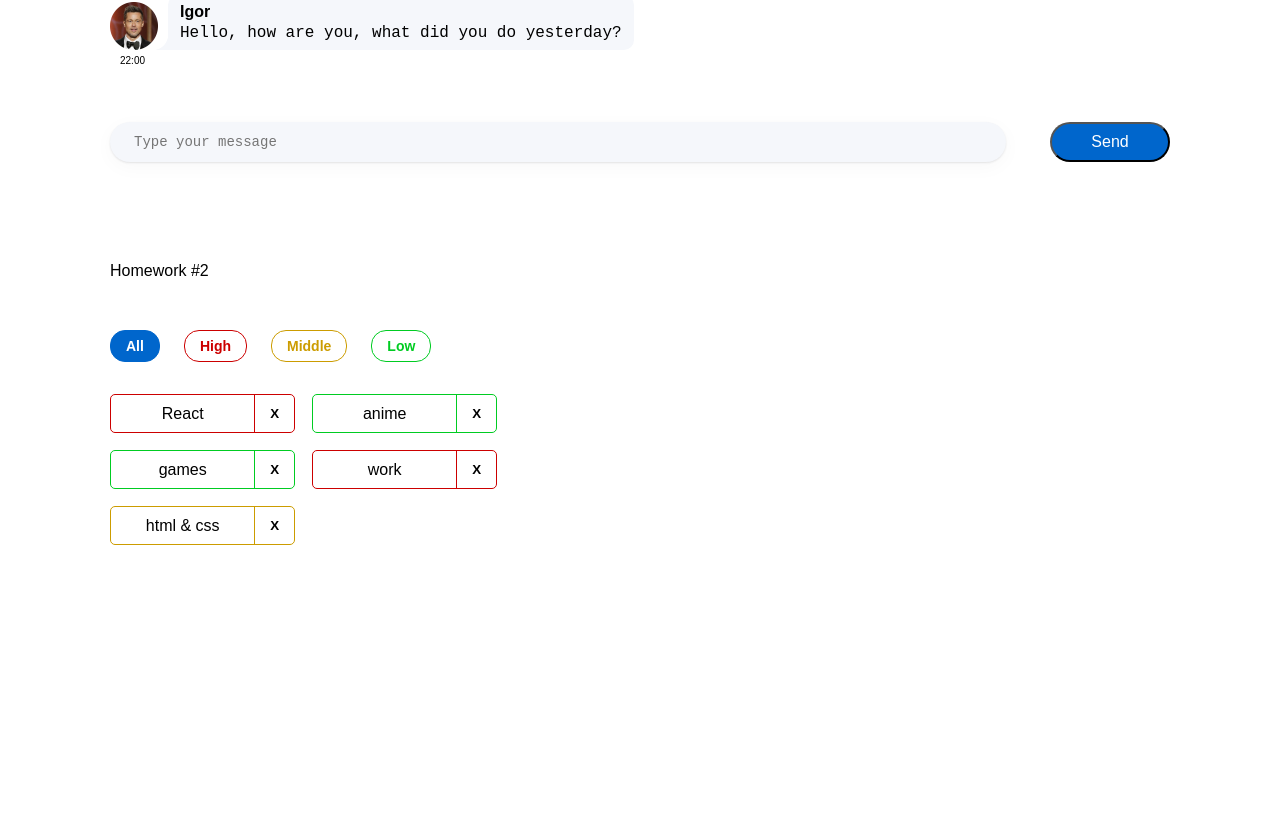
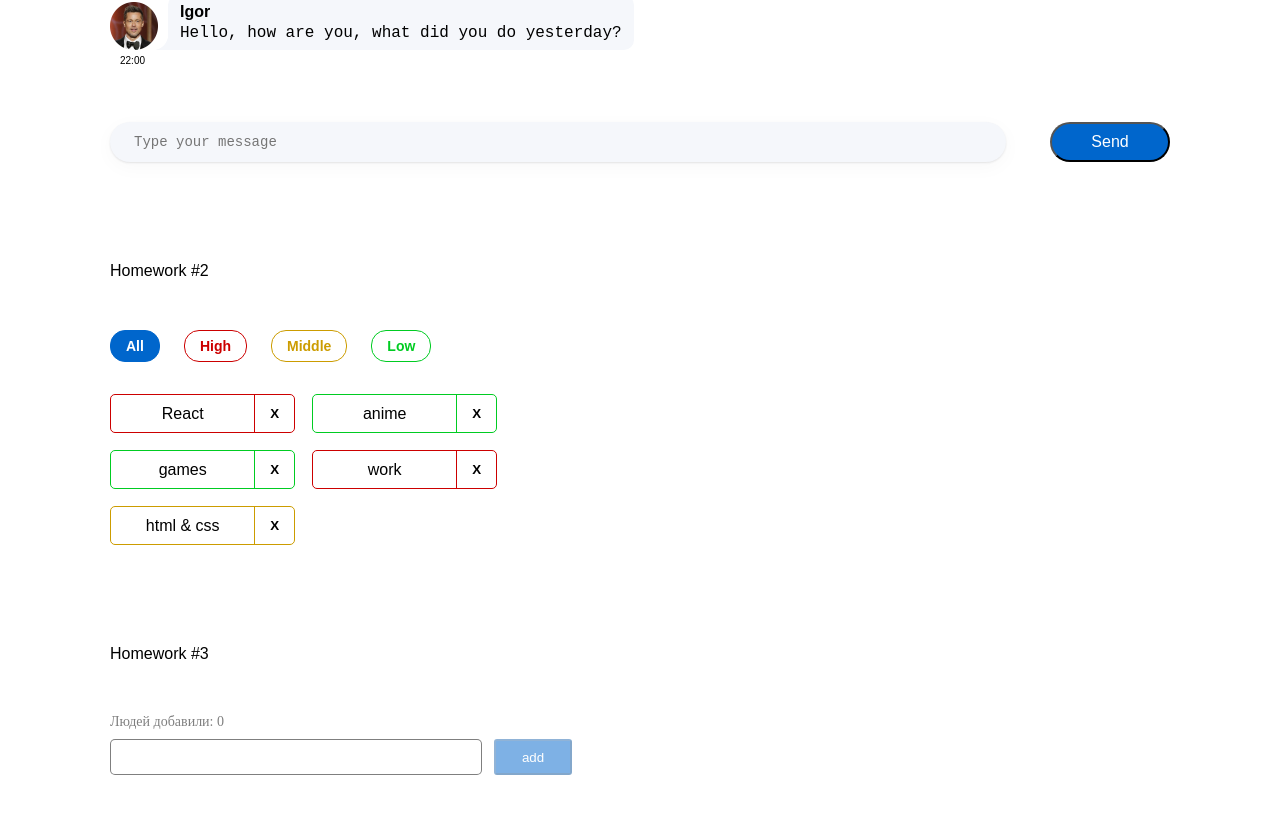
Before and after one commit to PolinSe/hws-tests, a React (Create React App) app: page / in a window 1280 px wide. Shown: the part 194-1008 px from the top of the page. Before the commit the page ends 800 px from the top, so only its background shows below. Built offline with nearby package versions, Linux system fonts and the light colour scheme.

Commit message:
hw3 solution

```diff
--- a/package.json
+++ b/package.json
@@ -14,7 +14,7 @@
     "@types/node": "16.11.56",
     "@types/react": "18.0.17",
     "@types/react-dom": "18.0.6",
-    "@types/uuid": "8.3.4",
+    "@types/uuid": "^8.3.4",
     "axios": "0.27.2",
     "gh-pages": "4.0.0",
     "react": "18.2.0",
@@ -24,7 +24,7 @@
     "react-scripts": "5.0.1",
     "redux": "4.2.0",
     "typescript": "4.7.4",
-    "uuid": "9.0.0",
+    "uuid": "^9.0.0",
     "web-vitals": "2.1.4"
   },
   "scripts": {
--- a/src/s1-main/App.tsx
+++ b/src/s1-main/App.tsx
@@ -2,6 +2,7 @@
 import s from './App.module.css'
 import HW1 from '../s2-homeworks/hw01/HW1'
 import HW2 from '../s2-homeworks/hw02/HW2';
+import HW3 from '../s2-homeworks/hw03/HW3';
 
 function App() {
     return (
@@ -9,7 +10,7 @@
             <HW1/>
             {/*раскомментировать по ходу выполнения*/}
             <HW2/>
-            {/*<HW3/>*/}
+            <HW3/>
             {/*<HW4/>*/}
 
             {/*при выполнении дз 5 и более - закомментировать здесь дз 1-4, так как они есть внутри дз 5*/}
--- a/src/s2-homeworks/hw03/Greeting.module.css
+++ b/src/s2-homeworks/hw03/Greeting.module.css
@@ -1,22 +1,47 @@
 .greetingForm {
+    font-family: 'Montserrat';
+    font-style: normal;
+    font-weight: 400;
+    font-size: 14px;
+    line-height: 17px;
 }
 
 .inputAndButtonContainer {
+    display: flex;
+    gap: 12px;
+    margin-top: 9px;
+    margin-bottom: 7px;
 }
 
 .error {
+    color: #CC0000;
 }
 
 .input {
+    /*display: block;*/
+    min-width: 372px;
+    height: 36px;
+    padding-left: 12px;
+    border: 1px solid rgba(0, 0, 0, 0.5);
+    border-radius: 5px;
 }
 
 .input:focus {
 }
 
 .errorInput {
+    min-width: 372px;
+    height: 36px;
+    border: 1px solid #CC0000;
+    border-radius: 5px;
 }
 
 .button {
+    width: 78px;
+    height: 36px;
+    color: #FFFFFF;
+    background: #0066CC;
+    border-radius: 3px;
 }
 
 .button:focus {
@@ -26,10 +51,13 @@
 }
 
 .button:disabled {
+    opacity: 0.5;
 }
 
 .text {
+    color: rgba(0, 0, 0, 0.5);
 }
 
 .greeting {
+    font-weight: 500;
 }
--- a/src/s2-homeworks/hw03/Greeting.tsx
+++ b/src/s2-homeworks/hw03/Greeting.tsx
@@ -2,14 +2,14 @@
 import s from './Greeting.module.css'
 
 type GreetingPropsType = {
-    name: any // need to fix any
-    setNameCallback: any // need to fix any
-    addUser: any // need to fix any
-    onBlur: any // need to fix any
-    onEnter: any // need to fix any
-    error: any // need to fix any
-    totalUsers: any // need to fix any
-    lastUserName?: any // need to fix any
+    name: string // need to fix any
+    setNameCallback: (e: ChangeEvent<HTMLInputElement>)=>void // need to fix any
+    addUser: ()=>void // need to fix any
+    onBlur: ()=>void // need to fix any
+    onEnter: (e: KeyboardEvent<HTMLInputElement>)=>void // need to fix any
+    error: string // need to fix any
+    totalUsers: number // need to fix any
+    lastUserName?: string // need to fix any
 }
 
 // презентационная компонента (для верстальщика)
@@ -25,7 +25,7 @@
         lastUserName,
     } // деструктуризация пропсов
 ) => {
-    const inputClass = s.errorInput // need to fix with (?:)
+    const inputClass = error ? s.errorInput : s.input // need to fix with (?:)
 
     return (
         <div id={'hw3-form'} className={s.greetingForm}>
--- a/src/s2-homeworks/hw03/GreetingContainer.tsx
+++ b/src/s2-homeworks/hw03/GreetingContainer.tsx
@@ -3,18 +3,28 @@
 import { UserType } from './HW3'
 
 type GreetingContainerPropsType = {
-    users: any // need to fix any
-    addUserCallback: any // need to fix any
+    users: Array<UserType> // need to fix any
+    addUserCallback: (name: string) => void // need to fix any
 }
 
-export const pureAddUser = (name: any, setError: any, setName: any, addUserCallback: any) => {
+export const pureAddUser = (name: string, setError: (error: string) => void, setName: (name: string) => void, addUserCallback: (name: string) => void) => {
     // если имя пустое - показать ошибку, иначе - добавить юзера и очистить инпут
+
+    if (!name.trim()) setError("Ошибка! Введите имя!")
+    else {
+        addUserCallback(name.trim())
+        setName("")
+    }
 }
 
-export const pureOnBlur = (name: any, setError: any) => { // если имя пустое - показать ошибку
+export const pureOnBlur = (name: string, setError: (error: string) => void) => { // если имя пустое - показать ошибку
+    if (!name.trim()) setError("Ошибка! Введите имя!")
 }
 
-export const pureOnEnter = (e: any, addUser: any) => { // если нажата кнопка Enter - добавить
+export const pureOnEnter = (e: KeyboardEvent<HTMLInputElement>, addUser: () => void) => { // если нажата кнопка Enter - добавить
+    if (e.key === 'Enter') {
+        addUser()
+    }
 }
 
 // более простой и понятный для новичков
@@ -26,11 +36,11 @@
     addUserCallback,
 }) => {
     // деструктуризация пропсов
-    const [name, setName] = useState<any>('') // need to fix any
-    const [error, setError] = useState<any>('') // need to fix any
+    const [name, setName] = useState<string>('') // need to fix any
+    const [error, setError] = useState<string>('') // need to fix any
 
-    const setNameCallback = (e: any) => { // need to fix any
-        setName('some name') // need to fix
+    const setNameCallback = (e: ChangeEvent<HTMLInputElement>) => { // need to fix any
+        setName(e.currentTarget.value) // need to fix
 
         error && setError('')
     }
@@ -42,12 +52,13 @@
         pureOnBlur(name, setError)
     }
 
-    const onEnter = (e: any) => {
+    const onEnter = (e: KeyboardEvent<HTMLInputElement>) => {
         pureOnEnter(e, addUser)
     }
 
-    const totalUsers = 0 // need to fix
-    const lastUserName = 'some name' // need to fix
+    const totalUsers = users.length // need to fix
+
+    const lastUserName = users.length === 0 ? '' :  users[users.length-1].name// need to fix
 
     return (
         <Greeting
--- a/src/s2-homeworks/hw03/HW3.tsx
+++ b/src/s2-homeworks/hw03/HW3.tsx
@@ -19,20 +19,22 @@
 
 // types
 export type UserType = {
-    _id: any // need to fix any
-    name: any // need to fix any
+    _id: string // need to fix any
+    name: string // need to fix any
 }
 
-export const pureAddUserCallback = (name: any, setUsers: any, users: any) => { // need to fix any
+export const pureAddUserCallback = (name: string, setUsers: (users: Array<UserType>)=>void, users: Array<UserType>) => { // need to fix any
     const user = { // need to fix
+        _id: v1(),
+        name: name
     }
     setUsers([...users, user])
 }
 
 const HW3 = () => {
-    const [users, setUsers] = useState<any>([]) // need to fix any
+    const [users, setUsers] = useState<Array<UserType>>([]) // need to fix any
 
-    const addUserCallback = (name: any) => { // need to fix any
+    const addUserCallback = (name: string) => { // need to fix any
         pureAddUserCallback(name, setUsers, users)
     }
 
```
Also changed, not shown: 1 other file (tests, documents, lock files or other folders).
